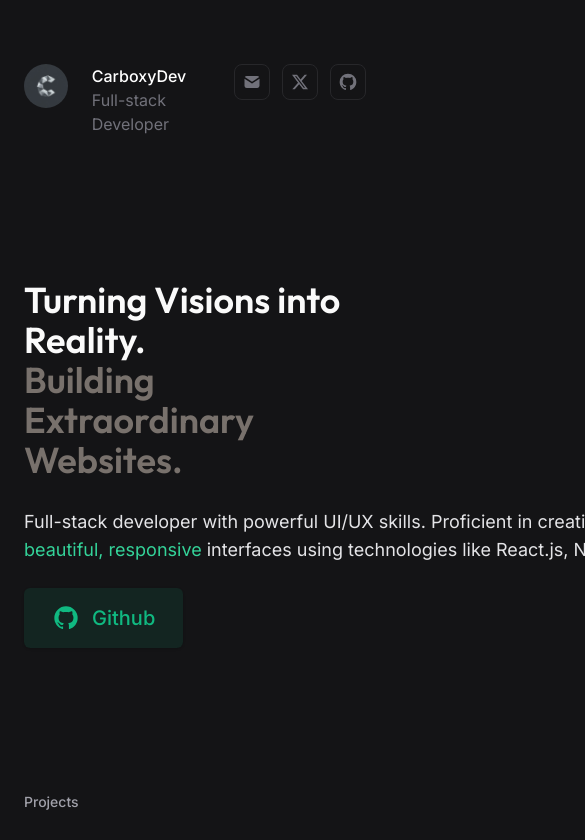
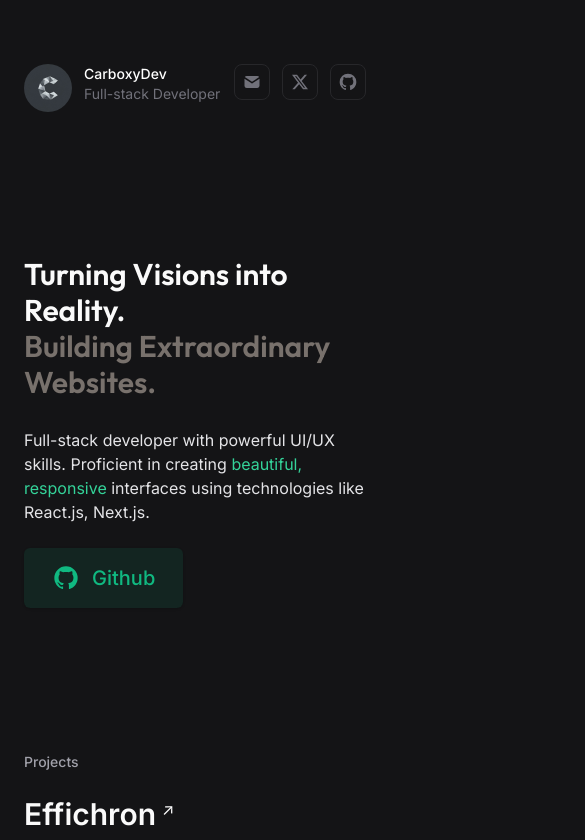
Before and after one commit to CarboxyDev/carboxy.tech, a Next.js app: page / in a window 390 px wide. Shown: the top 840 px of the page, 585 px wide, since content can reach past the window. Built offline with nearby package versions, Linux system fonts and the light colour scheme; what tailwindcss-debug-screens would draw is missing.

Commit message:
Add mobile responsiveness for hero and navbar

```diff
--- a/src/app/(home)/hero.tsx
+++ b/src/app/(home)/hero.tsx
@@ -12,11 +12,16 @@ const headingFont = Outfit({
 export const HeroSection = () => {
   return (
     <section className="flex flex-col">
-      <div className={cn('text-4xl font-semibold', headingFont.className)}>
+      <div
+        className={cn(
+          'text-3xl font-semibold md:text-4xl',
+          headingFont.className
+        )}
+      >
         <h1 className="text-zinc-50">Turning Visions into Reality.</h1>
         <h1 className="text-stone-500">Building Extraordinary Websites.</h1>
       </div>
-      <div className="mt-7 w-[640px] text-lg text-zinc-200">
+      <div className="mt-7 text-zinc-200 sm:w-[540px] sm:text-lg md:w-[580px] lg:w-[640px]">
         Full-stack developer with powerful UI/UX skills. Proficient in creating{' '}
         <HighlightText>beautiful, responsive</HighlightText> interfaces using
         technologies like React.js, Next.js.
--- a/src/app/(home)/navbar.tsx
+++ b/src/app/(home)/navbar.tsx
@@ -5,7 +5,7 @@ import Image from 'next/image';
 
 const Details = () => {
   return (
-    <div className="mr-auto flex flex-row gap-x-6">
+    <div className="mr-auto flex flex-row gap-x-3 sm:gap-x-6">
       <div className="mr-auto">
         <Image
           src={'/logo.png'}
@@ -15,7 +15,7 @@ const Details = () => {
           className="rounded-full"
         />
       </div>
-      <div className="ml-auto flex flex-col">
+      <div className="ml-auto flex flex-col text-sm sm:text-base">
         <div className="font-medium">CarboxyDev</div>
         <div className="text-zinc-500">Full-stack Developer</div>
       </div>
```
